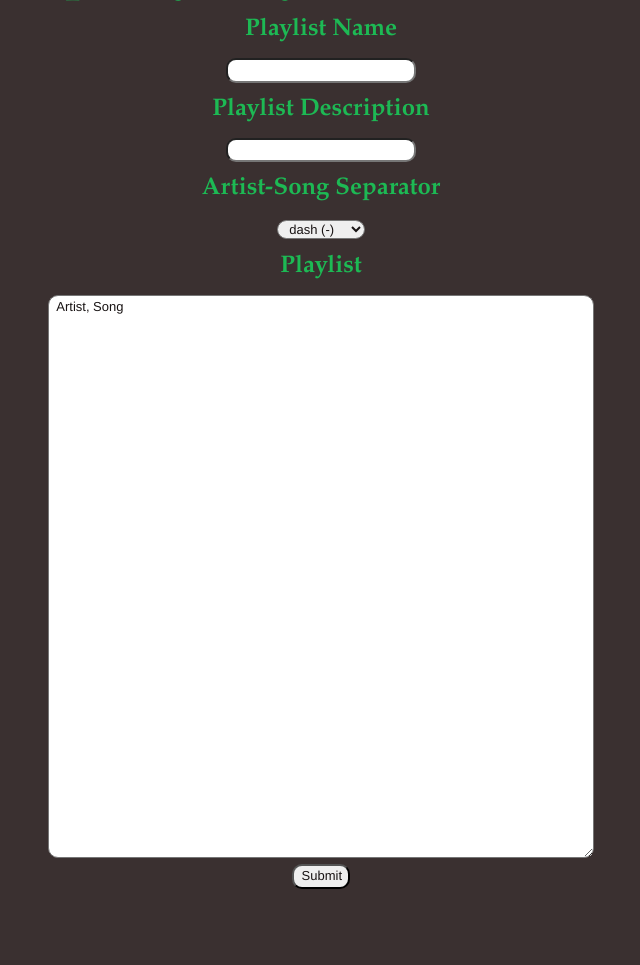
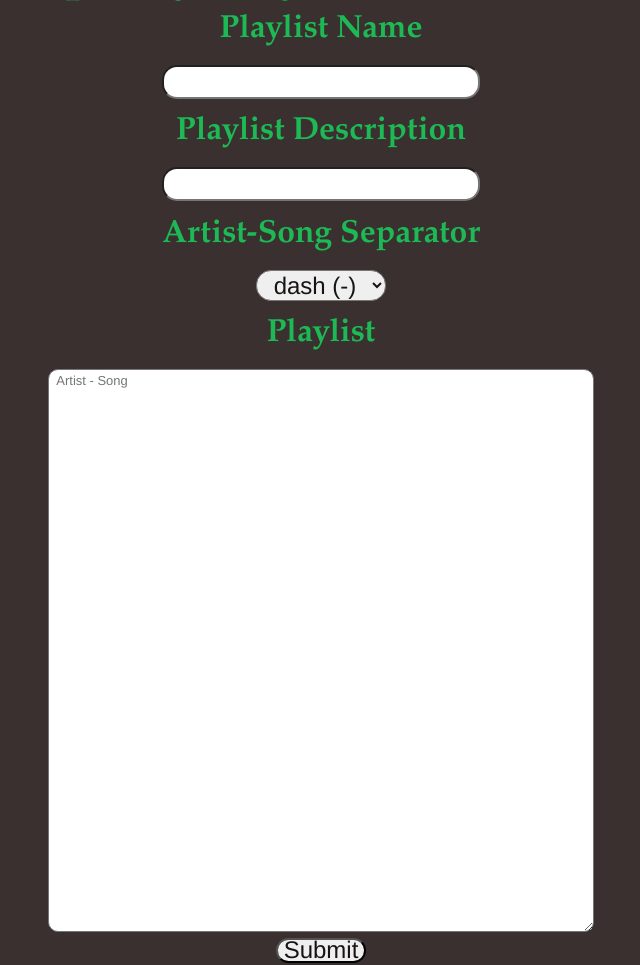
Before and after one commit to AGnias47/spotify-playlist-generator, a Flask app: template templates/index.html in a window 1280 px wide. Shown: the part 68-1033 px from the top of the page, without its empty margins (319-959 px from the left). Before the commit the page ends 957 px from the top, so only its background shows below. Run offline with Flask 2, Linux system fonts and the light colour scheme; the template is opened without the code that fills it, so the values that code supplies are empty; parts of the project's set-up code (start-up, migrations or seed data) failed here and were passed over.

Commit message:
Much better formatting

```diff
--- a/templates/index.html
+++ b/templates/index.html
@@ -1,13 +1,13 @@
-<!doctype html>
+<!DOCTYPE html>
 <html lang="en">
 
 <head>
-    <link rel="stylesheet" href="normalize.css">
-    <link rel="stylesheet" href="main.css">
-    <meta charset="UTF-8">
+    <link rel="stylesheet" href="normalize.css" />
+    <link rel="stylesheet" href="main.css" />
+    <meta charset="UTF-8" />
     <title>Spotify Playlist Generator</title>
-    <meta name="description" content="Spotify Playlist Generator">
-    <meta name="author" content="A. Gnias">
+    <meta name="description" content="Spotify Playlist Generator" />
+    <meta name="author" content="A. Gnias" />
 </head>
 
 <body>
@@ -23,14 +23,15 @@
                 <input type="text" name="desc" /><br />
                 <h2>Artist-Song Separator</h2>
                 <select id="delimiter" name="delimiter">
-          <option value="comma">comma (,)</option>
-          <option selected value="dash">dash (-)</option>
-          <option value="slash">slash (/)</option>
-        </select><br />
+                        <option value="comma">comma (,)</option>
+                        <option selected value="dash">dash (-)</option>
+                        <option value="slash">slash (/)</option>
+                    </select>
+                <br />
                 <h2>Playlist</h2>
-                <textarea id="playlist-content" name="playlist-content" rows=30 cols=65>Artist, Song</textarea>
-                </label><br />
-                <input type="submit" value="Submit" />
+                <textarea id="playlist-content" name="playlist-content" rows="30" cols="65" placeholder="Artist - Song"></textarea>
+                <br />
+                <input type="submit" value="Submit" /><br/>
             </form>
         </center>
     </div>
--- a/templates/main.css
+++ b/templates/main.css
@@ -225,10 +225,10 @@ textarea {
         text-decoration: underline;
     }
     a[href]::after {
-        content: " (" attr(href) ")";
+        content: " ("attr(href) ")";
     }
     abbr[title]::after {
-        content: " (" attr(title) ")";
+        content: " ("attr(title) ")";
     }
     /*
    * Don't show links that are fragment identifiers,
@@ -289,7 +289,7 @@ h1 {
 
 h2 {
     font-family: "Palatino";
-    font-size: 24px;
+    font-size: 32px;
     font-style: normal;
     font-variant: normal;
     font-weight: 700;
@@ -324,8 +324,19 @@ blockquote {
 }
 
 input,
-textarea,
 select {
+    font-family: "Helvetica Neue", Helvetica, Arial, sans-serif;
+    font-size: 24px;
+    font-style: normal;
+    font-variant: normal;
+    text-align: center;
+    font-weight: 400;
+    line-height: 18.5714px;
+    color: #191414;
+    border-radius: 15px;
+}
+
+textarea {
     font-family: "Helvetica Neue", Helvetica, Arial, sans-serif;
     font-size: 13px;
     font-style: normal;
```
Also changed, not shown: templates/submit.html (+8 -4 lines).
